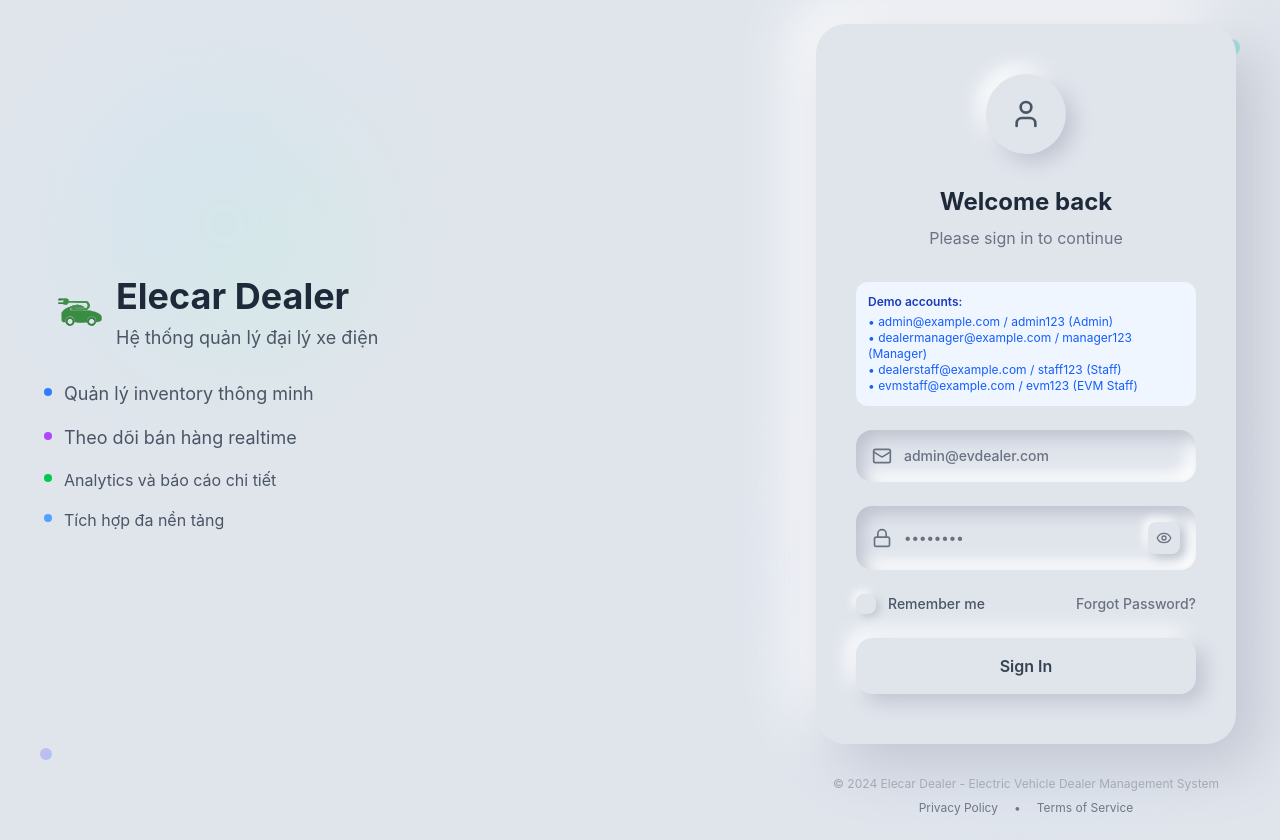
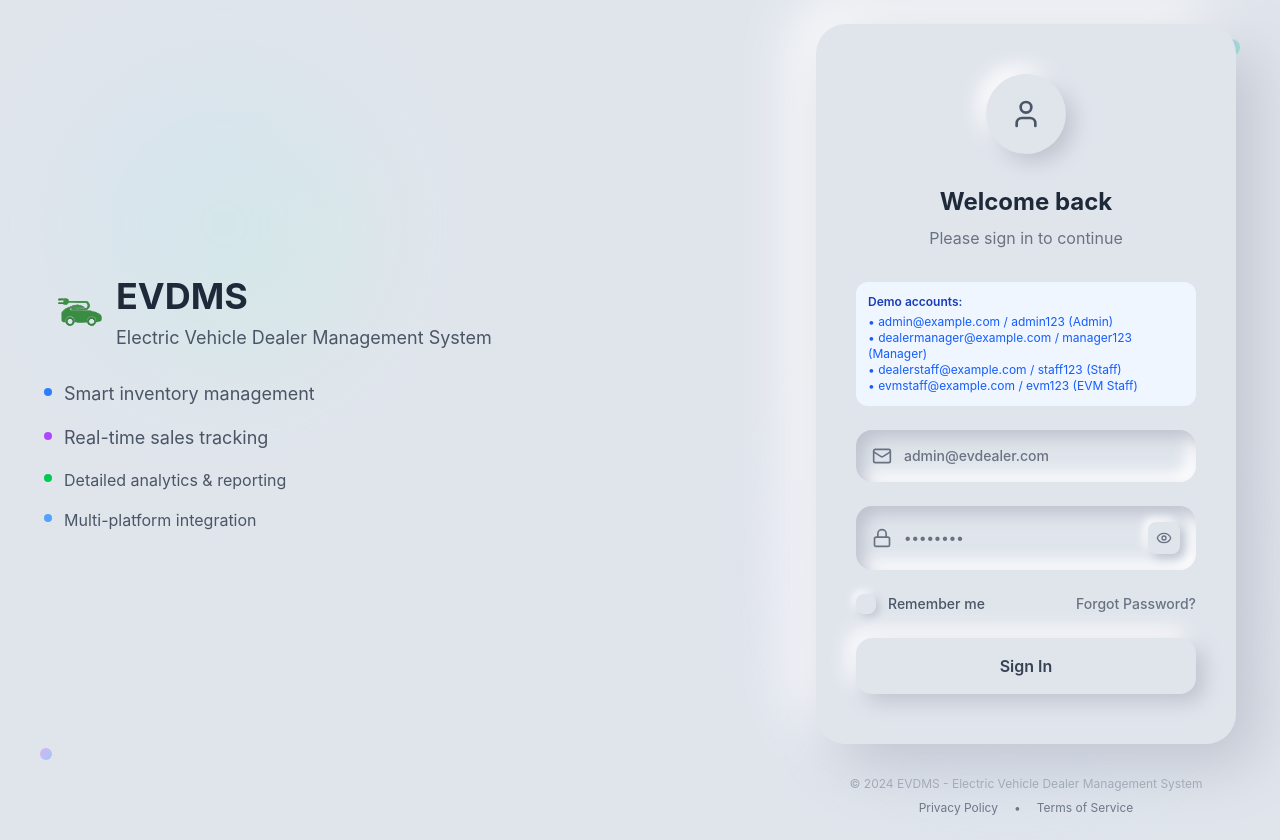
Before and after one commit to FA25-SWP391-SE1839-Group5/evdms-fe, a React (Vite) app: page / in a window 1280 px wide. Built offline with nearby package versions, Linux system fonts and the light colour scheme.

Commit message:
chuyển sang ENG

```diff
--- a/index.html
+++ b/index.html
@@ -4,7 +4,7 @@
     <meta charset="UTF-8" />
     <link rel="icon" type="image/svg+xml" href="/src/assets/favicon.png" />
     <meta name="viewport" content="width=device-width, initial-scale=1.0" />
-    <title>Elecar Dealer</title>
+    <title>EVDMS</title>
   </head>
   <body>
     <div id="root"></div>
--- a/src/components/common/BrandHeader.jsx
+++ b/src/components/common/BrandHeader.jsx
@@ -15,10 +15,10 @@ const BrandHeader = () => {
                 </div>
                 <div>
                     <h1 className="text-4xl font-bold text-gray-800 mb-2">
-                        Elecar Dealer
+                        EVDMS
                     </h1>
                     <p className="text-lg text-gray-600 mt-1">
-                        Hệ thống quản lý đại lý xe điện
+                        Electric Vehicle Dealer Management System
                     </p>
                 </div>
             </div>
@@ -27,19 +27,19 @@ const BrandHeader = () => {
             <div className="space-y-3 text-gray-700">
                 <div className="flex items-center space-x-3">
                     <div className="w-2 h-2 bg-blue-500 rounded-full"></div>
-                    <span className="text-lg text-gray-600 mt-1">Quản lý inventory thông minh</span>
+                    <span className="text-lg text-gray-600 mt-1">Smart inventory management</span>
                 </div>
                 <div className="flex items-center space-x-3">
                     <div className="w-2 h-2 bg-purple-500 rounded-full"></div>
-                    <span className="text-lg text-gray-600 mt-1">Theo dõi bán hàng realtime</span>
+                    <span className="text-lg text-gray-600 mt-1">Real-time sales tracking</span>
                 </div>
                 <div className="flex items-center space-x-3">
                     <div className="w-2 h-2 bg-green-500 rounded-full"></div>
-                    <span className="text-gray-600 mt-1">Analytics và báo cáo chi tiết</span>
+                    <span className="text-gray-600 mt-1">Detailed analytics & reporting</span>
                 </div>
                 <div className="flex items-center space-x-3">
                     <div className="w-2 h-2 bg-blue-400 rounded-full"></div>
-                    <span className="text-gray-600 mt-1">Tích hợp đa nền tảng</span>
+                    <span className="text-gray-600 mt-1">Multi-platform integration</span>
                 </div>
             </div>
         </div>
--- a/src/pages/LoginPage.jsx
+++ b/src/pages/LoginPage.jsx
@@ -9,7 +9,6 @@ import SuccessMessage from '../components/auth/SuccessMessage';
 import {
   validateLogin,
   sendResetPasswordLink,
-  socialLogin,
   saveLoginToken,
   navigateToRoleBasedDashboard,
 } from '../services/authService';
@@ -128,7 +127,7 @@ const LoginPage = ({ onLoginSuccess }) => {
 
               {/* Bottom Info */}
               <div className="text-center mt-8 space-y-2">
-                <p className="text-xs text-gray-400">© 2024 Elecar Dealer - Electric Vehicle Dealer Management System</p>
+                <p className="text-xs text-gray-400">© 2024 EVDMS - Electric Vehicle Dealer Management System</p>
                 <div className="flex items-center justify-center space-x-4 text-xs text-gray-500">
                   <a href="#" className="hover:text-blue-500 transition-colors">Privacy Policy</a>
                   <span>•</span>
```
